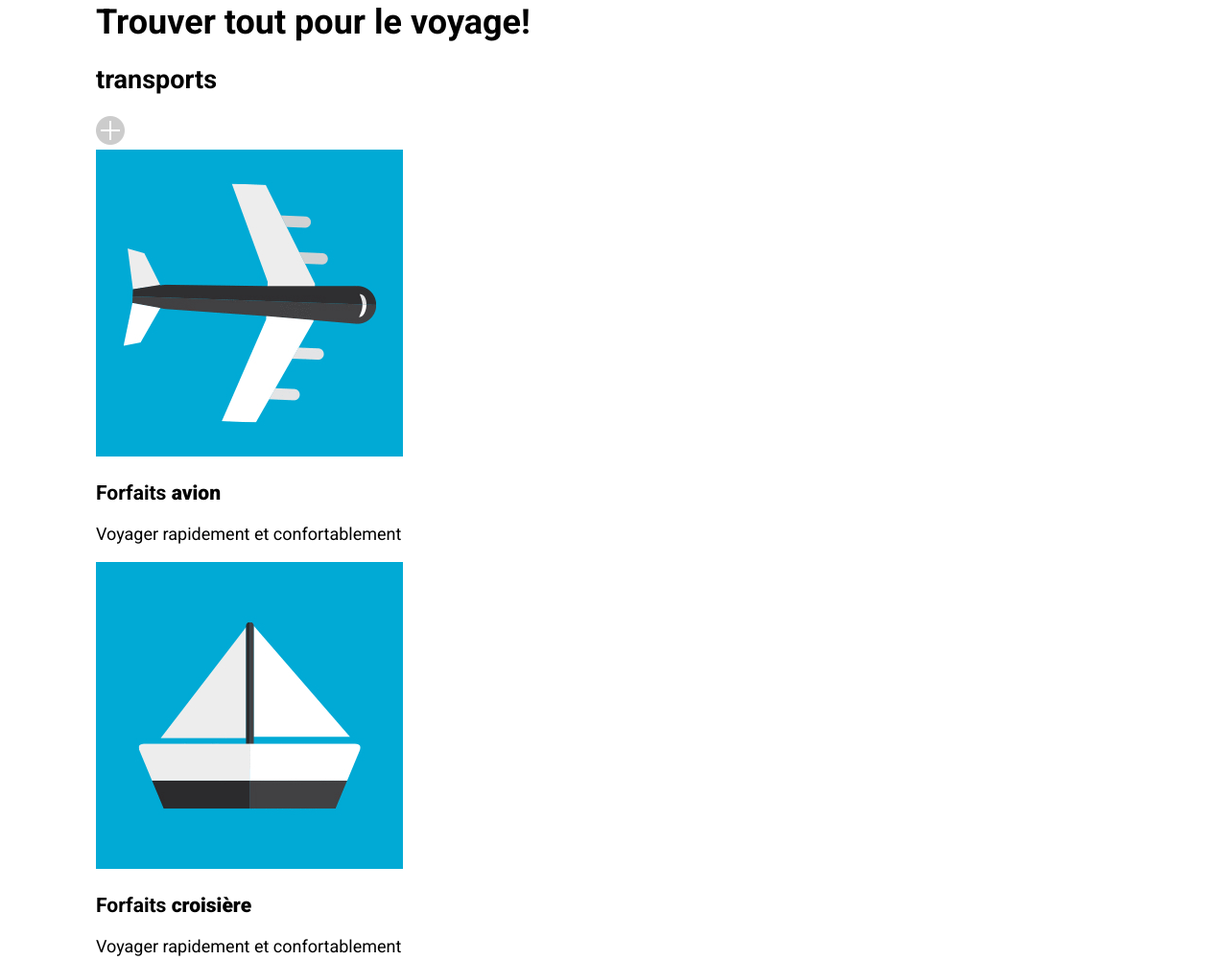
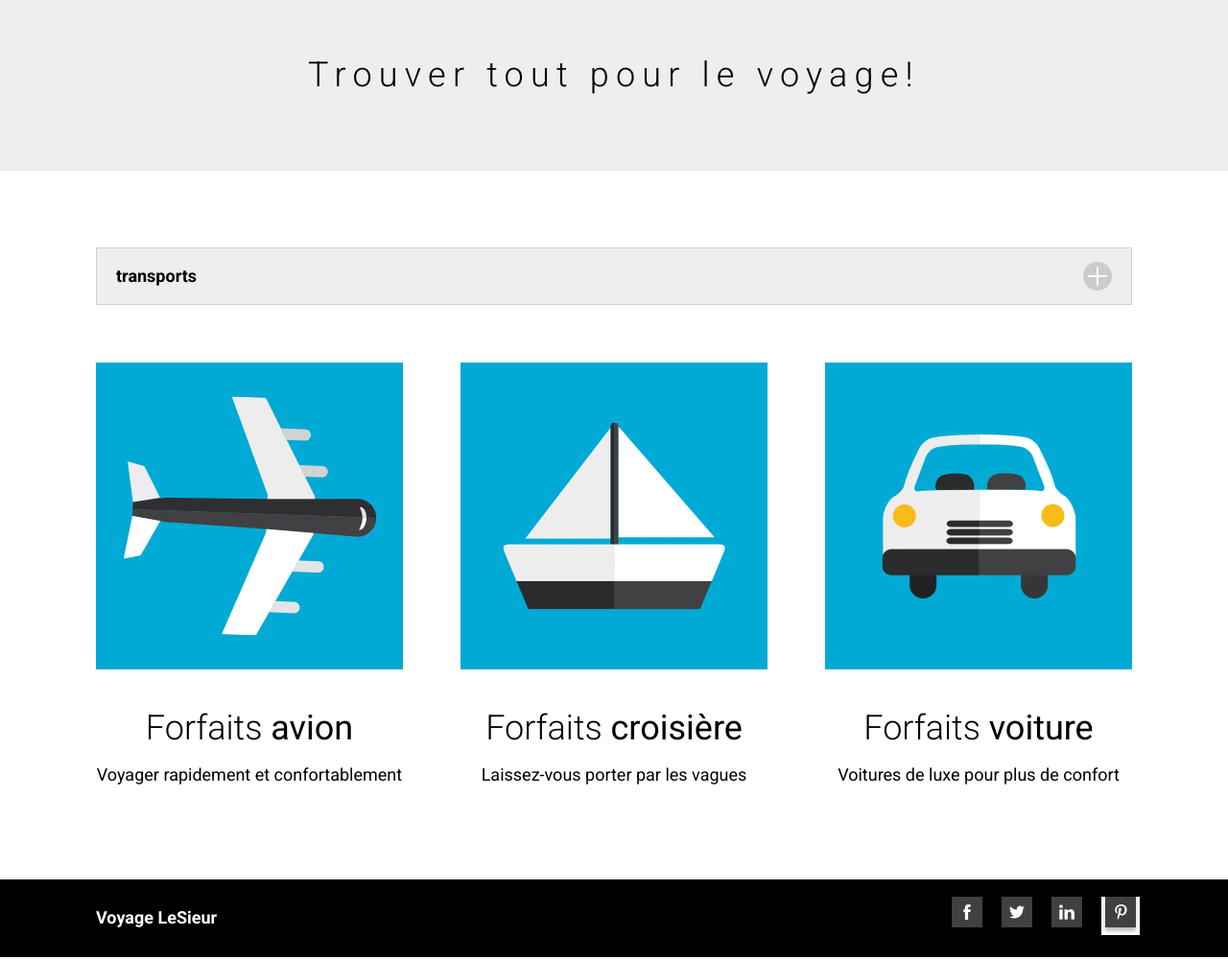
Before and after one commit to WAXiENCE/site1_voyagelesieur, a plain HTML site: page index.html in a window 1280 px wide. Shown: the part 155-1156 px from the top of the page at 96% size. Drawn offline with Linux system fonts and the light colour scheme.

Commit message:
CSS finit

```diff
--- a/css/style.css
+++ b/css/style.css
@@ -77,3 +77,124 @@ header nav a:hover{
 }
 
 /*----------------BANNIÈRE----------------*/
+
+.bannière{
+    background-color: #EEEEEE;
+
+}
+
+.bannière .wrapper{
+    height: 200px;
+
+    display: flex;
+    justify-content: center;
+    align-items: center;
+}
+
+h1{
+    font-size: 36px;
+    text-align: center;
+    font-weight: 300;
+    letter-spacing: 7.2px;
+}
+
+/*----------------TRANSPORT----------------*/
+
+.titre-section{
+    display: flex;
+    justify-content: space-between;
+    align-items: center;
+
+    height: 60px;
+
+    background-color: #EEEEEE;
+
+    border: solid 1px #D0D0D0;
+
+    margin-top: 80px;
+    margin-bottom: 60px;
+    padding-left: 20px;
+    padding-right: 20px;
+}
+
+h2{
+    font-size: 18px;
+    font-weight: bold;
+}
+
+.conteneur-transport{
+    display: grid;
+    grid-template-columns: 1fr 1fr 1fr;
+    gap: 60px;
+    margin-bottom: 80px;
+}
+
+h3{
+    font-size: 36px;
+    font-weight: 300;
+    text-align: center;
+    margin-bottom: 0;
+}
+
+article p{
+    text-align: center;
+}
+
+/*----------------FOOTER----------------*/
+
+
+footer a{
+    display: inline-block;
+    width: 32px;
+    height: 32px;
+}
+
+
+.facebook a{
+    background-image: url("../images/ms_facebook.jpg");
+}
+.twitter a{
+    background-image: url("../images/ms_twitter.jpg");
+}
+.linkedin a{
+    background-image: url("../images/ms_in.jpg");
+}
+.pinterest a{
+    background-image: url("../images/ms_pinterest.jpg");
+}
+
+
+.facebook a:hover{
+    background-image: url("../images/ms_facebook_hover.jpg");
+}
+.twitter a:hover{
+    background-image: url("../images/ms_twitter_hover.jpg");
+}
+.linkedin a:hover{
+    background-image: url("../images/ms_in_hover.jpg");
+}
+.pinterest a:hover{
+    background-image: url("../images/ms_pinterest_hover.jpg");
+}
+
+
+footer ul{
+    display: flex;
+    gap: 20px;
+
+    list-style: none;
+}
+
+footer .wrapper{
+    display: flex;
+    justify-content: space-between;
+    align-items: center;
+}
+
+footer{
+    background-color: black;
+}
+
+h4{
+    color: white;
+}
--- a/index.html
+++ b/index.html
@@ -59,7 +59,7 @@
                 <article>
                     <img src="images/illustration_bateau.jpg" alt="image bateau">
                     <h3>Forfaits <strong>croisière</strong></h3>
-                    <p>Voyager rapidement et confortablement</p>
+                    <p>Laissez-vous porter par les vagues</p>
                 </article>
 
                 <article>
```
